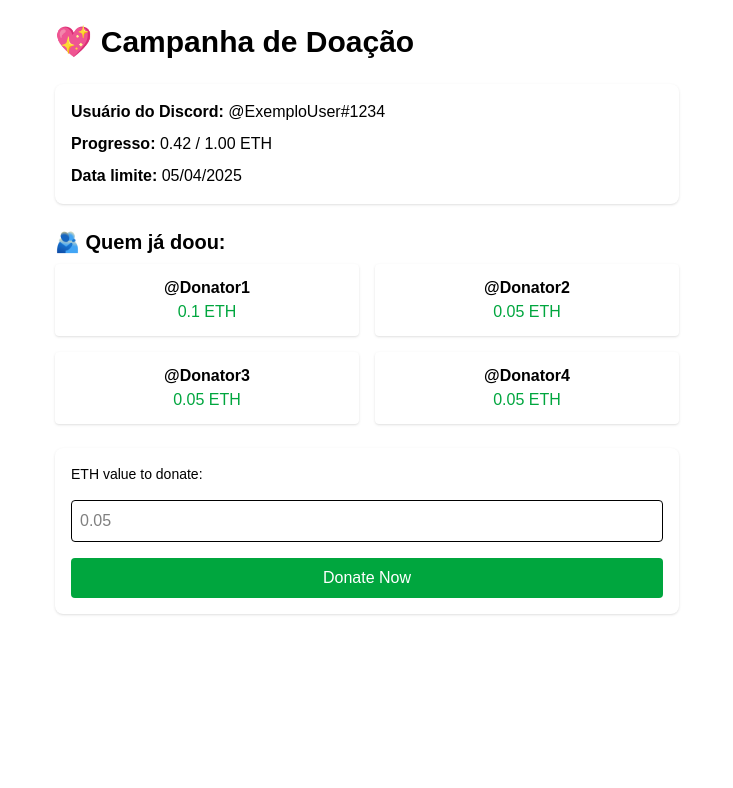
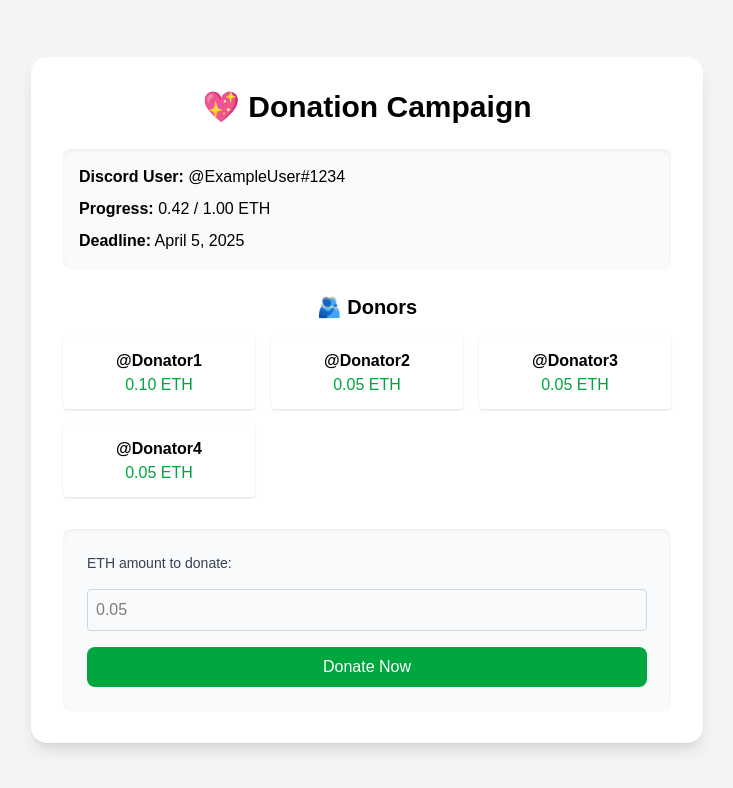
Before and after one commit to senderro/discordbotassistant, a Next.js app: page /doacao/1 in a window 1280 px wide. Shown: the top 788 px of the page, without its empty margins (273-1006 px from the left). Built offline with nearby package versions, Linux system fonts and the light colour scheme; what wagmi would draw is missing.

Commit message:
teste design

```diff
--- a/src/app/doacao/[id]/page.tsx
+++ b/src/app/doacao/[id]/page.tsx
@@ -6,52 +6,52 @@ export default function PaginaDoacao() {
   const [valor, setValor] = useState("");
 
   return (
-    <div className="max-w-2xl mx-auto p-6 text-black">
-      <h1 className="text-3xl font-bold mb-6">💖 Campanha de Doação</h1>
+    <main className="min-h-screen bg-gray-100 flex items-center justify-center px-4">
+      <div className="bg-white shadow-lg rounded-2xl p-8 w-full max-w-2xl text-black">
+        <h1 className="text-3xl font-bold text-center mb-6">💖 Donation Campaign</h1>
 
-      <div className="bg-white p-4 rounded-lg shadow mb-6 space-y-2">
-        <p><strong>Usuário do Discord:</strong> @ExemploUser#1234</p>
-        <p><strong>Progresso:</strong> 0.42 / 1.00 ETH</p>
-        <p><strong>Data limite:</strong> 05/04/2025</p>
+        <div className="bg-gray-50 p-4 rounded-lg shadow-inner mb-6 space-y-2">
+          <p><strong>Discord User:</strong> @ExampleUser#1234</p>
+          <p><strong>Progress:</strong> 0.42 / 1.00 ETH</p>
+          <p><strong>Deadline:</strong> April 5, 2025</p>
         </div>
 
-      <h2 className="text-xl font-semibold mb-2">🫂 Quem já doou:</h2>
-      <div className="grid grid-cols-2 gap-4 mb-6">
-        {/* Mock dos quadrados de doadores */}
-        <div className="bg-white p-3 rounded shadow text-center">
-          <p className="font-bold">@Donator1</p>
-          <p className="text-green-600">0.1 ETH</p>
+        <h2 className="text-xl font-semibold mb-4 text-center">🫂 Donors</h2>
+        <div className="grid grid-cols-2 sm:grid-cols-3 gap-4 mb-8">
+          {/* Mock donation cards */}
+          {[
+            { name: "@Donator1", value: "0.10" },
+            { name: "@Donator2", value: "0.05" },
+            { name: "@Donator3", value: "0.05" },
+            { name: "@Donator4", value: "0.05" },
+          ].map((donor, index) => (
+            <div key={index} className="bg-white p-3 rounded shadow text-center">
+              <p className="font-bold">{donor.name}</p>
+              <p className="text-green-600">{donor.value} ETH</p>
             </div>
-        <div className="bg-white p-3 rounded shadow text-center">
-          <p className="font-bold">@Donator2</p>
-          <p className="text-green-600">0.05 ETH</p>
-        </div>
-        <div className="bg-white p-3 rounded shadow text-center">
-          <p className="font-bold">@Donator3</p>
-          <p className="text-green-600">0.05 ETH</p>
-        </div>
-        <div className="bg-white p-3 rounded shadow text-center">
-          <p className="font-bold">@Donator4</p>
-          <p className="text-green-600">0.05 ETH</p>
-        </div>
-        {/* Adicionar mais conforme necessário */}
+          ))}
         </div>
 
-      <div className="bg-white p-4 rounded-lg shadow space-y-4">
-        <label className="block text-sm font-medium">ETH value to donate:</label>
+        <div className="bg-gray-50 p-6 rounded-lg shadow-inner space-y-4">
+          <label className="block text-sm font-medium text-gray-700">
+            ETH amount to donate:
+          </label>
           <input
             type="number"
             min="0"
             step="0.001"
-          className="w-full p-2 border rounded"
+            className="w-full p-2 border border-gray-300 rounded focus:outline-none focus:ring-2 focus:ring-green-500"
             placeholder="0.05"
             value={valor}
             onChange={(e) => setValor(e.target.value)}
           />
-        <button className="w-full bg-green-600 hover:bg-green-700 text-white py-2 px-4 rounded">
+          <button
+            className="w-full bg-green-600 hover:bg-green-700 text-white py-2 px-4 rounded-lg transition duration-200"
+          >
             Donate Now
           </button>
         </div>
       </div>
+    </main>
   );
 }
--- a/src/app/enviar/[token]/page.tsx
+++ b/src/app/enviar/[token]/page.tsx
@@ -25,7 +25,6 @@ export default function EnviarToken() {
   const [toWalletAddress, setToWalletAddress] = useState<`0x${string}` | null>(null);
   const [isTokenValid, setIsTokenValid] = useState<boolean | null>(null);
   const [statusMsg, setStatusMsg] = useState<string | null>(null);
-  console.log(statusMsg);
 
   const { data: hash, error, isPending, sendTransaction } = useSendTransaction();
   const { isLoading: isConfirming, isSuccess: isConfirmed } =
@@ -66,15 +65,14 @@ export default function EnviarToken() {
           );
 
           if (addressRes.ok) {
-            const addressData: AddressByDiscordIdReturn =
-              await addressRes.json();
+            const addressData: AddressByDiscordIdReturn = await addressRes.json();
             setToWalletAddress(addressData.WalletAddress as `0x${string}`);
           } else {
-            console.error("❌ Erro ao buscar endereço do destinatário.");
+            console.error("❌ Failed to fetch recipient address.");
           }
         }
       } catch (err) {
-        console.error("❌ Erro ao processar token:", err);
+        console.error("❌ Error processing token:", err);
         setPayload(null);
         setIsTokenValid(false);
       }
@@ -93,15 +91,15 @@ export default function EnviarToken() {
           headers: { "Content-Type": "application/json" },
           body: JSON.stringify({
             threadId: payload.threadId,
-            message: `✅ Transação de ${payload.amount} ${payload.coinType} para ${payload.toDiscordId} concluída com sucesso.`,
+            message: `✅ Transaction of ${payload.amount} ${payload.coinType} to ${payload.toDiscordId} completed.`,
           }),
         });
 
         if (!callbackRes.ok) {
-          console.error("❌ Erro ao enviar callback para o bot.");
+          console.error("❌ Error sending callback to bot.");
         }
       } catch (err) {
-        console.error("❌ Erro de rede no callback:", err);
+        console.error("❌ Network error in callback:", err);
       }
     };
 
@@ -119,64 +117,71 @@ export default function EnviarToken() {
         value: parseEther(payload.amount),
       });
     } catch (error) {
-      console.error("Erro no envio:", error);
-      setStatusMsg("❌ Falha ao obter endereço ou enviar transação.");
+      console.error("Send error:", error);
+      setStatusMsg("❌ Failed to fetch address or send transaction.");
     }
   };
 
   if (isTokenValid === false) {
-    return <p className="text-red-600">Token inválido ou expirado.</p>;
+    return (
+      <div className="min-h-screen flex items-center justify-center bg-gray-100 text-red-600 text-lg font-semibold">
+        Invalid or expired token.
+      </div>
+    );
   }
 
   return (
-    <div className="p-6 max-w-xl mx-auto">
-      <h1 className="text-2xl font-semibold mb-6 text-black">💸 Enviar Token</h1>
+    <main className="min-h-screen bg-gray-100 flex items-center justify-center px-4">
+      <div className="bg-white shadow-lg rounded-2xl p-8 w-full max-w-lg text-black">
+        <h1 className="text-3xl font-bold text-center mb-6">💸 Send Token</h1>
 
         {!isConnected ? (
-        <div className="mb-4">
-          <p className="mb-2 text-black">
-            Conecte sua carteira para continuar:
-          </p>
+          <div className="text-center">
+            <p className="mb-4 text-gray-700">Reconnect your wallet to continue:</p>
             <ConnectWallet />
           </div>
         ) : payload ? (
-        <div className="space-y-4 border p-4 rounded-lg bg-white shadow text-black">
+          <div className="space-y-4">
             <p>
-            👤 <strong>De:</strong> {payload.creatorUser}
+              👤 <strong>From:</strong> {payload.creatorUser}
             </p>
             <p>
-            📤 <strong>Para:</strong> {payload.toDiscordId}
+              📤 <strong>To:</strong> {payload.toDiscordId}
             </p>
             <p>
-            💰 <strong>Quantidade:</strong> {payload.amount}{" "}
-            {payload.coinType}
+              💰 <strong>Amount:</strong> {payload.amount} {payload.coinType}
             </p>
 
             <button
               onClick={handleSend}
               disabled={isPending}
-            className="mt-2 bg-green-600 hover:bg-green-700 text-white px-4 py-2 rounded"
+              className="w-full bg-green-600 hover:bg-green-700 text-white py-2 px-4 rounded-lg transition duration-200"
             >
-            {isPending ? "Enviando..." : "Enviar"}
+              {isPending ? "Sending..." : "Send"}
             </button>
 
             {hash && (
-            <div>
-              <p>
-                🔗 <strong>Tx Hash:</strong> {hash}
-              </p>
-              {isConfirming && <p>⌛ Aguardando confirmação...</p>}
-              {isConfirmed && <p>✅ Transação confirmada!</p>}
+              <div className="text-sm space-y-1">
+                <p>🔗 <strong>Tx Hash:</strong> {hash}</p>
+                {isConfirming && <p>⌛ Waiting for confirmation...</p>}
+                {isConfirmed && <p className="text-green-600">✅ Transaction confirmed!</p>}
               </div>
             )}
 
             {error && (
-            <p className="text-red-600">❌ Erro: {error.message}</p>
+              <p className="text-red-600 text-sm">❌ Error: {error.message}</p>
+            )}
+
+            {statusMsg && (
+              <p className="text-sm font-medium">{statusMsg}</p>
             )}
           </div>
         ) : (
-        <p className="text-red-600">Token inválido ou ausente na URL.</p>
+          <p className="text-center text-red-600 font-medium">
+            Invalid or missing token from URL.
+          </p>
         )}
       </div>
+    </main>
   );
 }
--- a/src/app/registrar/[token]/page.tsx
+++ b/src/app/registrar/[token]/page.tsx
@@ -74,7 +74,7 @@ export default function RegistrarToken() {
     <main className="min-h-screen bg-gray-100 flex items-center justify-center px-4">
       <div className="bg-white shadow-lg rounded-2xl p-8 w-full max-w-lg">
         <h1 className="text-3xl font-bold text-center text-gray-900 mb-6">
-          🎟️ Registro via Discord
+          Register
         </h1>
 
         {!isConnected ? (
@@ -88,17 +88,17 @@ export default function RegistrarToken() {
               👤 <strong>Discord ID:</strong> {payload.discordId}
             </p>
             <p>
-              🦊 <strong>Wallet (do Token):</strong> {payload.walletAddress}
+              🦊 <strong>Wallet to Register:</strong> {payload.walletAddress}
             </p>
             <p>
-              🔓 <strong>Wallet (conectada):</strong> {address}
+              🔓 <strong>Connected Wallet:</strong> {address}
             </p>
 
             <button
               onClick={registrarUsuario}
               className="w-full bg-green-600 hover:bg-green-700 text-white py-2 px-4 rounded-lg transition duration-200"
             >
-              Registrar Usuário
+              Register User
             </button>
 
             {statusMsg && (
```
Lines whose indentation alone changed are shown as unchanged.
